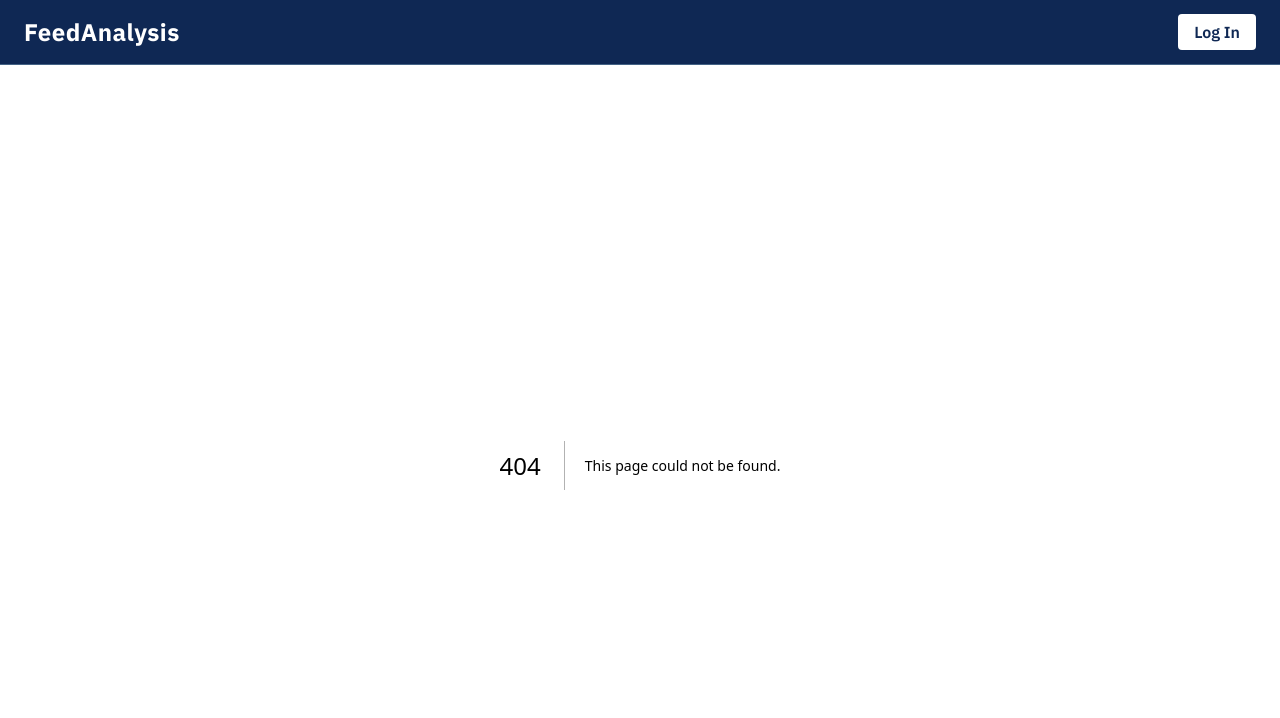
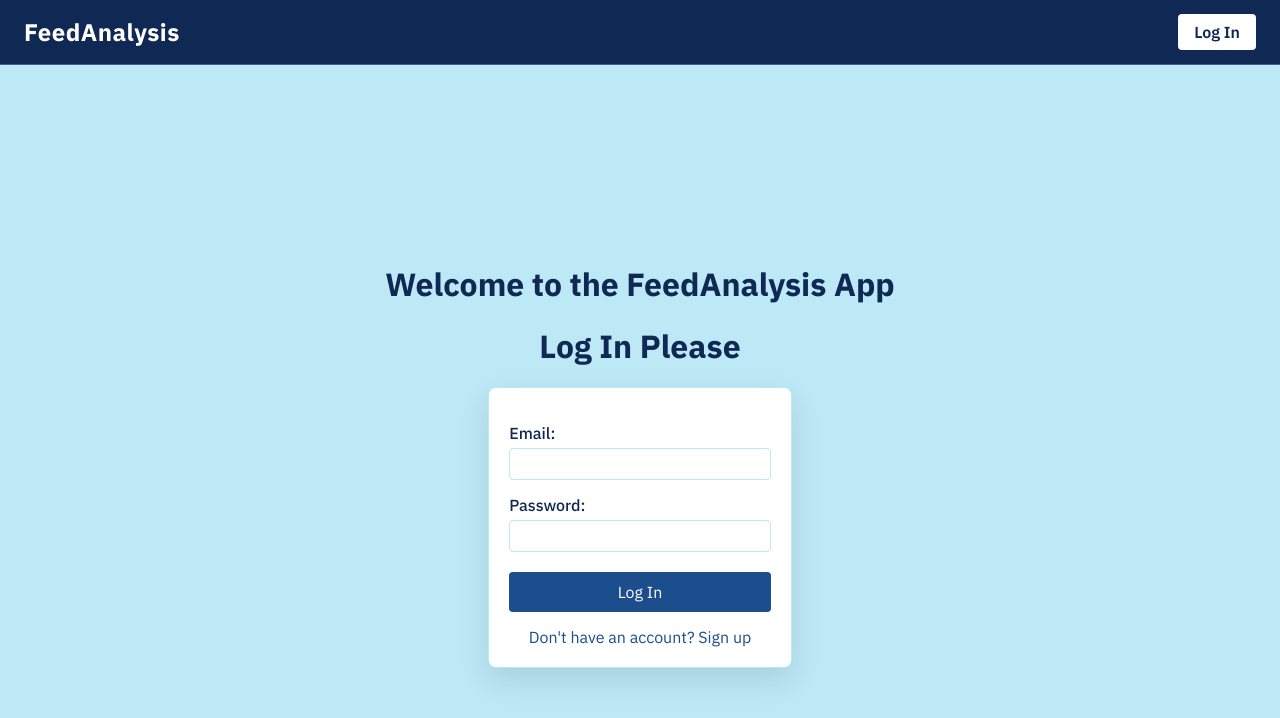
Before and after one commit to MOHAMMED-MAHER-BATIS/FeedAnalysis, a Next.js app: page /auth/login in a window 1280 px wide. Before the commit this address had no page. Shown: the top 718 px of the page. Built offline with nearby package versions, Linux system fonts and the light colour scheme.

Commit message:
create logIn Auth

```diff
--- a/components/auth/logIn.css
+++ b/components/auth/logIn.css
@@ -0,0 +1,72 @@
+.FormContainer {
+  display: flex;
+  flex-direction: column;
+  justify-content: center;
+  align-items: center;
+  min-height: 100vh;
+  gap: 20px;
+  background: var(--color-primary-100);
+}
+
+.signInForm {
+  max-width: 400px;
+  margin: 0 auto;
+  padding: 20px;
+  border: 1px solid var(--color-primary-100);
+  border-radius: 8px;
+  align-self: center;
+  background-color: #ffffff;
+  box-shadow: 0 12px 30px rgba(15, 40, 84, 0.12);
+}
+
+.FormContainer h1 {
+  color: var(--color-primary-900);
+}
+
+.signInForm label {
+  display: block;
+  margin-top: 15px;
+  font-weight: 500;
+  color: var(--color-primary-900);
+}
+
+.signInForm input {
+  width: 100%;
+  box-sizing: border-box;
+  margin-top: 5px;
+  padding-top: 5px;
+  padding-bottom: 5px;
+  padding-left: 5px;
+  border: 1px solid var(--color-primary-100);
+  border-radius: 4px;
+}
+
+.signInForm input:focus {
+  outline: 2px solid var(--color-primary-500);
+  border-color: var(--color-primary-500);
+}
+
+.signInForm button {
+  width: 100%;
+  margin-top: 20px;
+  padding: 10px;
+  background-color: var(--color-primary-700);
+  color: white;
+  border: none;
+  border-radius: 4px;
+  cursor: pointer;
+}
+
+.signInForm button:hover {
+  background-color: var(--color-primary-900);
+}
+.signInForm a {
+  display: block;
+  margin-top: 15px;
+  text-align: center;
+  color: var(--color-primary-700);
+  text-decoration: none;
+}
+.signInForm a:hover {
+  text-decoration: underline;
+}
--- a/components/auth/logIn.tsx
+++ b/components/auth/logIn.tsx
@@ -0,0 +1,58 @@
+"use client";
+
+import "./signIn.css";
+import React from "react";
+import { useRouter } from "next/navigation";
+import loginUserHandler from "../../hooks/auth/loginUserHandler";
+
+export default function LogIn() {
+  const router = useRouter();
+  const [email, setEmail] = React.useState("");
+  const [password, setPassword] = React.useState("");
+
+  const loginUser = async () => {
+    console.log("Logging in user with email:", email, password);
+    try {
+      await loginUserHandler(email, password);
+      router.push("/dashboard");
+    } catch (error) {
+      console.error("Error logging in user:", error);
+      alert(error);
+    }
+  };
+
+  return (
+    <div className="FormContainer">
+      <h1>Welcome to the FeedAnalysis App</h1>
+      <h1>Log In Please</h1>
+      <form
+        className="signInForm"
+        onSubmit={(e) => {
+          e.preventDefault();
+          loginUser();
+        }}
+      >
+        <label htmlFor="email">Email:</label>
+        <input
+          type="email"
+          id="email"
+          name="email"
+          required
+          value={email}
+          onChange={(e) => setEmail(e.target.value.toString())}
+        />
+        <label htmlFor="password">Password:</label>
+        <input
+          type="password"
+          id="password"
+          name="password"
+          required
+          value={password}
+          onChange={(e) => setPassword(e.target.value.toString())}
+        />
+        <button type="submit">Log In</button>
+        <a href="/">Don't have an account? Sign up</a>
+      </form>
+    </div>
+  );
+}
--- a/components/auth/signIn.css
+++ b/components/auth/signIn.css
@@ -60,3 +60,13 @@
 .signInForm button:hover {
   background-color: var(--color-primary-900);
 }
+.signInForm a {
+  display: block;
+  margin-top: 15px;
+  text-align: center;
+  color: var(--color-primary-700);
+  text-decoration: none;
+}
+.signInForm a:hover {
+  text-decoration: underline;
+}
--- a/components/ui/navBar.tsx
+++ b/components/ui/navBar.tsx
@@ -8,7 +8,7 @@ export default function NavBar() {
         FeedAnalysis
       </Link>
 
-			<Link className="loginButton" href="/">
+      <Link className="loginButton" href="/auth/login">
         Log In
       </Link>
     </nav>
--- /dev/null
+++ b/hooks/auth/loginUserHandler.ts
@@ -0,0 +1,9 @@
+import { getAuth, signInWithEmailAndPassword } from "firebase/auth";
+
+export default async function loginUserHandler(
+  email: string,
+  password: string,
+) {
+  const auth = getAuth();
+  return await signInWithEmailAndPassword(auth, email, password);
+}
--- /dev/null
+++ b/src/app/auth/login/page.tsx
@@ -0,0 +1,4 @@
+import LogIn from "../../../../components/auth/logIn";
+export default function LoginPage() {
+  return <LogIn />;
+}
```
Lines whose indentation alone changed are shown as unchanged.
